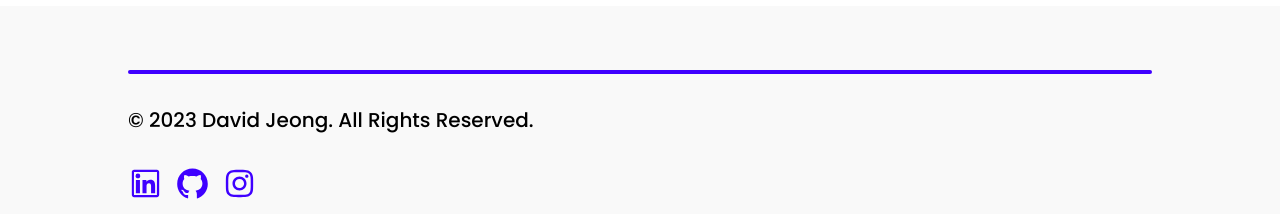
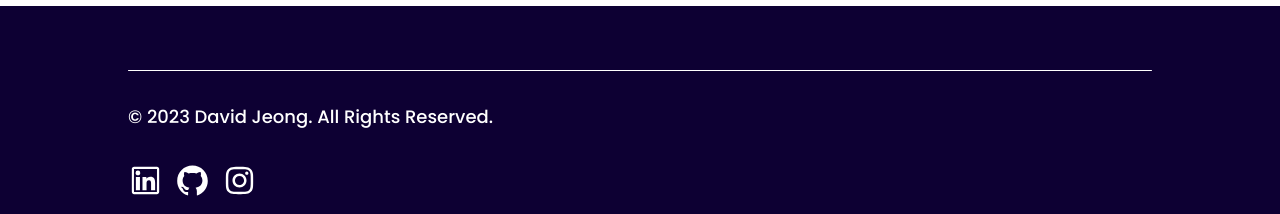
Before and after one commit to davidjjeong/my-portfolio, a Next.js app: page / in a window 1280 px wide. Shown: the part 738-952 px from the top of the page. Built offline with nearby package versions, Linux system fonts and the light colour scheme.

Commit message:
Changed font size and background color

```diff
--- a/sections/Layout/Footer/Footer.js
+++ b/sections/Layout/Footer/Footer.js
@@ -20,7 +20,7 @@ export default function Footer() {
                             href="https://www.linkedin.com/in/davidj0820"
                             target="_blank"
                         >
-                            <AiOutlineLinkedin size={35} color="#3F00FF" />
+                            <AiOutlineLinkedin size={35} color="#FFF" />
                         </Link>
                     </li>
                     <li className={styles.icon}>
@@ -28,7 +28,7 @@ export default function Footer() {
                             href="https://github.com/davidjjeong"
                             target="_blank"
                         >
-                            <AiOutlineGithub size={35} color="#3F00FF" />
+                            <AiOutlineGithub size={35} color="#FFF" />
                         </Link>
                     </li>
                     <li className={styles.icon}>
@@ -36,7 +36,7 @@ export default function Footer() {
                             href="https://www.instagram.com/david.jeong__/"
                             target="_blank"
                         >
-                            <AiOutlineInstagram size={35} color="#3F00FF" />
+                            <AiOutlineInstagram size={35} color="#FFF" />
                         </Link>
                     </li>
                 </ul>
--- a/sections/Layout/Footer/Footer.module.css
+++ b/sections/Layout/Footer/Footer.module.css
@@ -4,7 +4,7 @@
     display: flex;
     justify-content: center;
     align-items: center;
-    background-color: #F9F9F9;
+    background-color: #0D0033;
 }
 
 .footerTemplate {
@@ -20,8 +20,8 @@
 hr.footerLine {
     border: none;
     width: 100% !important;
-    height: 4px;
-    background: #3F00FF;
+    height: 1px;
+    background: #FFF;
 }
 
 .iconsList {
@@ -40,15 +40,15 @@ hr.footerLine {
 }
 
 .copyrightText {
-    font-size: 1.25rem;
+    font-size: 1.125rem;
     line-height: 1.75rem;
     font-weight: 500;
-    color: #000;
+    color: #FFF;
     margin: 32px 0 0 0;
 }
 
 @media only screen and (max-width: 479px) {
     .copyrightText {
-        font-size: 1.125rem;
+        font-size: 1rem;
     }
 }
```
